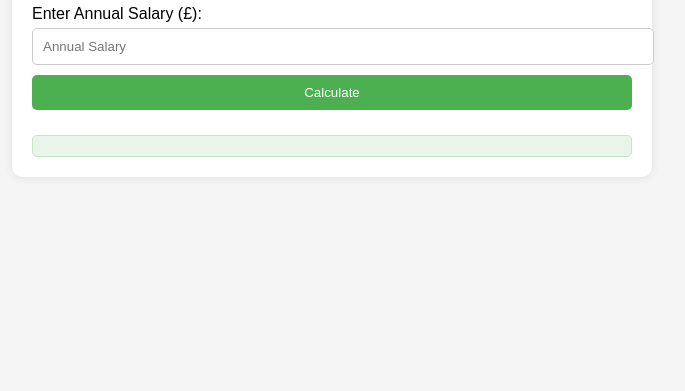
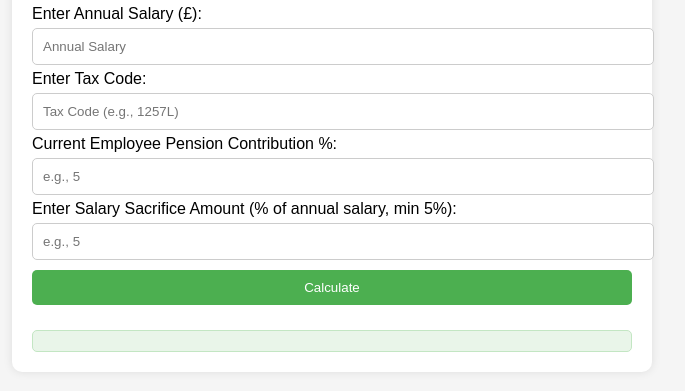
Before and after one commit to Accounts-RG/Accounts-RG.github.io, a plain HTML site: page index.html in a window 1280 px wide. Shown: the part 131-522 px from the top of the page, without its empty margins (308-993 px from the left). Drawn offline with Linux system fonts and the light colour scheme.

Commit message:
feat: add rest of html

```diff
--- a/index.html
+++ b/index.html
@@ -9,13 +9,25 @@
 <body>
 <div class="container">
     <h2>Employee Salary and Pension Comparison Calculator</h2>
-        <!-- Form Elements -->
     <label for="annualSalary">Enter Annual Salary (£):</label>
     <input type="number" id="annualSalary" placeholder="Annual Salary" min="0">
-        <!-- Additional form fields go here -->
+
+    <label for="taxCode">Enter Tax Code:</label>
+    <input type="text" id="taxCode" placeholder="Tax Code (e.g., 1257L)">
+
+    <label for="employeePensionPercent">Current Employee Pension Contribution %:</label>
+    <input type="number" id="employeePensionPercent" placeholder="e.g., 5" min="0" max="100">
+
+    <label for="salarySacrifice">Enter Salary Sacrifice Amount (% of annual salary, min 5%):</label>
+    <input type="number" id="salarySacrifice" placeholder="e.g., 5" min="5" max="100">
+
     <button onclick="calculate()">Calculate</button>
-        <div class="output" id="output"></div>
+
+    <div class="output" id="output">
+        <!-- Calculated results will be displayed here -->
     </div>
+</div>
+
 <script src="script.js"></script>
 </body>
 </html>
```
Lines whose indentation alone changed are shown as unchanged.
